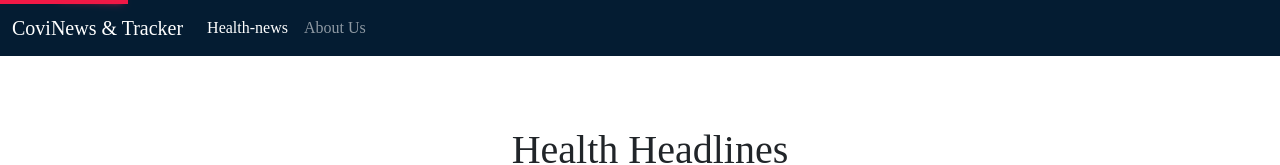
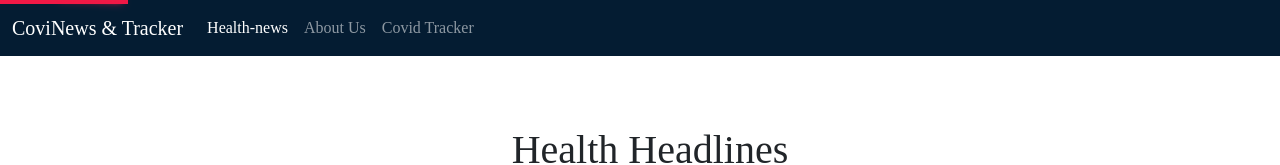
Before and after one commit to Tejas-Sharma2627/iosd-webgeeks, a React (Create React App) app: page / in a window 1280 px wide. Shown: the top 165 px of the page. Built offline with nearby package versions, Linux system fonts and the light colour scheme; no server answers.

Commit message:
Intialised covid tracker route

```diff
--- a/src/App.js
+++ b/src/App.js
@@ -29,6 +29,9 @@ function App() {
           <Route exact path="/about">
             <About/>
           </Route>
+          <Route exact path="/covid-tracker">
+
+          </Route>
         </Switch>
       </Router>
     </>
--- a/src/components/Navbar/Navbar.js
+++ b/src/components/Navbar/Navbar.js
@@ -36,6 +36,11 @@ const Navbar = () => {
                   About Us
                 </Link>
               </li>
+              <li className="nav-item">
+                <Link className={`nav-link ${location.pathname === "/about"? "active": ""}`} to="/covid-tracker">
+                  Covid Tracker
+                </Link>
+              </li>
             </ul>
           </div>
         </div>
```
